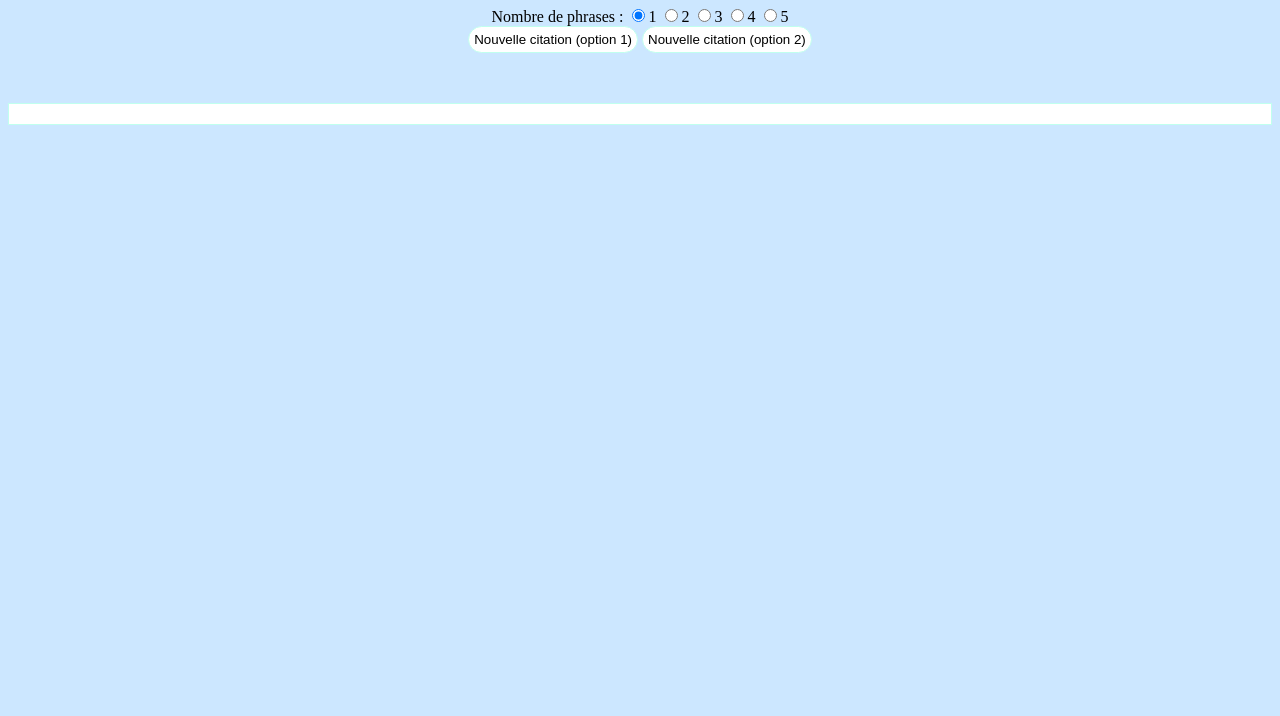
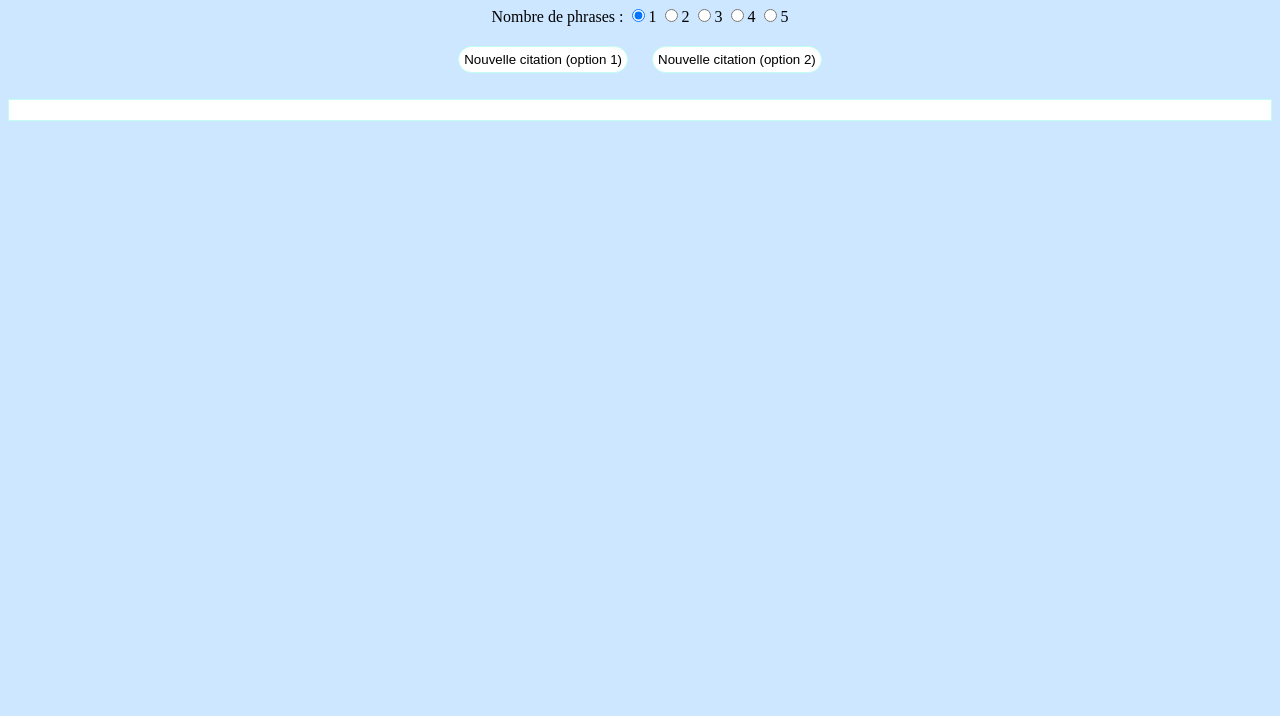
Before and after one commit to aerelloth/Cadavres-exquis, a plain HTML site: page index.html in a window 1280 px wide. Shown: the part 84-800 px from the top of the page. Drawn offline with Linux system fonts and the light colour scheme.

Commit message:
Réglage des espaces dans le CSS

```diff
--- a/style.css
+++ b/style.css
@@ -21,11 +21,16 @@ h1 {
 	background-color: white;
 	padding: 5px;
 	cursor: pointer;
+	margin: 10px;
+}
+
+#boutons {
+	margin: 10px 0;
 }
 
 #citation {
-	margin-top: 50px;
 	border: 1px solid #C0FFEE;
 	padding: 10px;
 	background-color: #fff;
+	line-height: 1.5;
 }
```
